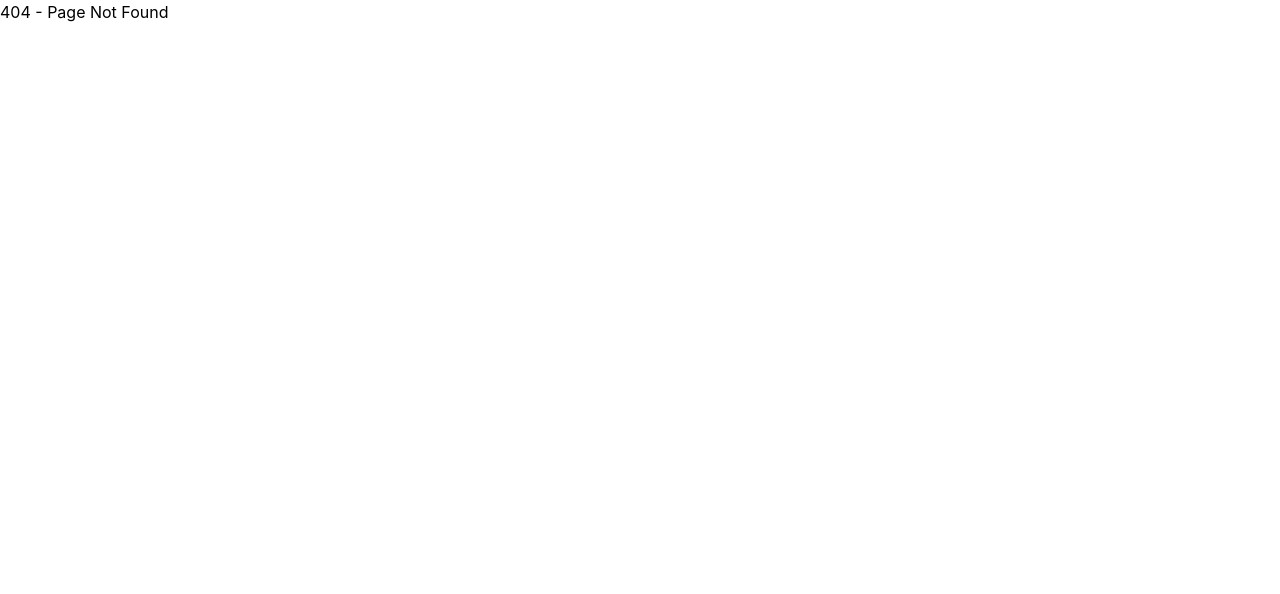
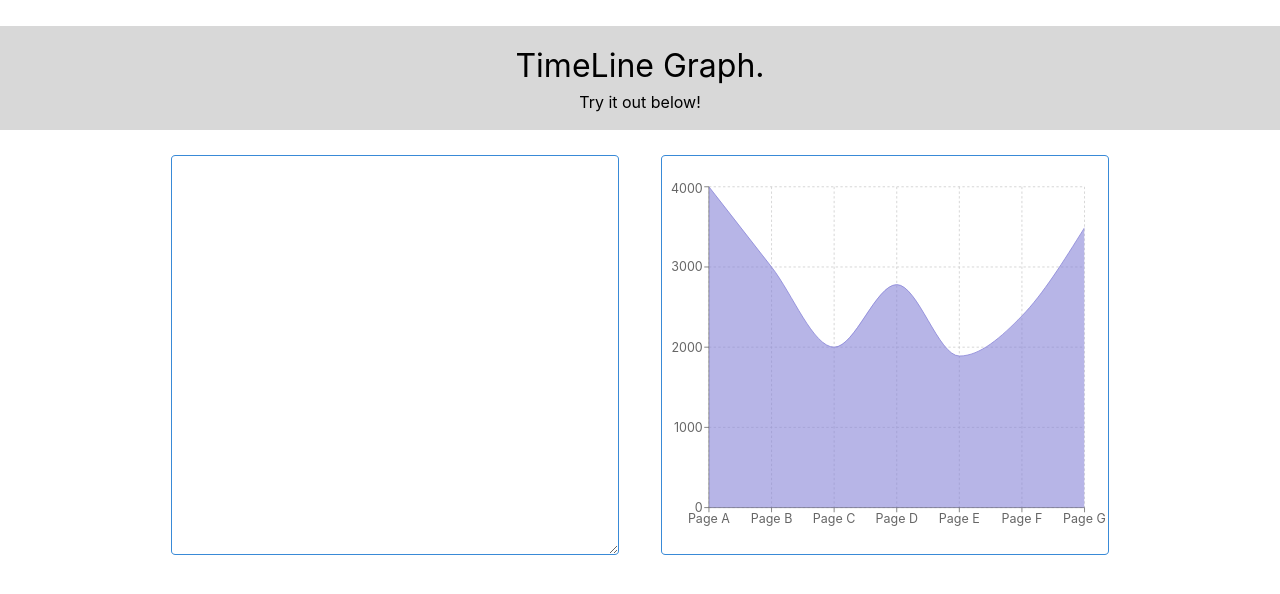
Before and after one commit to syedm1/tnt, a Next.js app: page /timelineGraph in a window 1280 px wide. Before the commit this address had no page. Shown: the top 594 px of the page. Built offline with nearby package versions, Linux system fonts and the light colour scheme.

Commit message:
start of timelinegraph

```diff
--- a/package.json
+++ b/package.json
@@ -11,7 +11,8 @@
     "bad-words": "^3.0.4",
     "next": "12.1.4",
     "react": "18.0.0",
-    "react-dom": "18.0.0"
+    "react-dom": "18.0.0",
+    "recharts": "2.1.9"
   },
   "devDependencies": {
     "@testing-library/jest-dom": "^5.16.5",
--- a/pages/index.tsx
+++ b/pages/index.tsx
@@ -40,6 +40,11 @@ export default function Home() {
             "Remove bad words from yout text"
           )}
           {LinkCard("/calculator", "Basic Calculator", "Do all your math here")}
+          {LinkCard(
+            "/timelineGraph",
+            "Draw custom timeline graph",
+            "with your data sets"
+          )}
         </div>
       </main>
     </div>
--- /dev/null
+++ b/pages/timelineGraph.tsx
@@ -0,0 +1,99 @@
+import { useState } from "react";
+import {
+  AreaChart,
+  Area,
+  XAxis,
+  YAxis,
+  CartesianGrid,
+  Tooltip
+} from "recharts";
+const TimelineGraph = () => {
+    const [userData, setUserData] = useState([
+  {
+    name: "Page A",
+    uv: 4000,
+    pv: 2400,
+    amt: 2400
+  },
+  {
+    name: "Page B",
+    uv: 3000,
+    pv: 1398,
+    amt: 2210
+  },
+  {
+    name: "Page C",
+    uv: 2000,
+    pv: 9800,
+    amt: 2290
+  },
+  {
+    name: "Page D",
+    uv: 2780,
+    pv: 3908,
+    amt: 2000
+  },
+  {
+    name: "Page E",
+    uv: 1890,
+    pv: 4800,
+    amt: 2181
+  },
+  {
+    name: "Page F",
+    uv: 2390,
+    pv: 3800,
+    amt: 2500
+  },
+  {
+    name: "Page G",
+    uv: 3490,
+    pv: 4300,
+    amt: 2100
+  }
+])
+
+
+    return (
+        <>
+            {/* <h1>hello world</h1> */}
+            <div style={{ backgroundColor: "#D8D8D8", padding: "1em", marginTop: "2%", textAlign: "center" }}>
+            <h1 style={{ fontSize: "2rem" }}>TimeLine Graph.</h1>
+            <h3>Try it out below!</h3>
+            </div>
+            <div style={{
+            display: "flex",
+            flex: 2,
+            justifyContent: "space-evenly",
+            margin: "2% 10%",
+            }}>
+                <textarea style={{width:"35vw", height: "50vh",  border: "0.1em solid #398AD7",
+                        borderRadius: "1%"
+                    }}>
+                    {/* value={userData} */}
+                </textarea>
+                <AreaChart style={{width:"35vw", height: "50vh",  border: "0.1em solid #398AD7",
+                        borderRadius: "1%"
+                    }}
+                    width={570}
+                    height={450}
+                    data={userData}
+                    margin={{
+                        top: 10,
+                        right: 30,
+                        left: 0,
+                        bottom: 0
+                    }}>
+                    <CartesianGrid strokeDasharray="3 3" />
+                    <XAxis dataKey="name" />
+                    <YAxis />
+                    <Tooltip />
+                    <Area type="monotone" dataKey="uv" stroke="#8884d8" fill="#8884d8" />
+                </AreaChart>
+
+            </div>
+        </>
+    )
+ }
+
+ export default TimelineGraph
```
Also changed, not shown: 2 other files (tests, documents, lock files or other folders).
